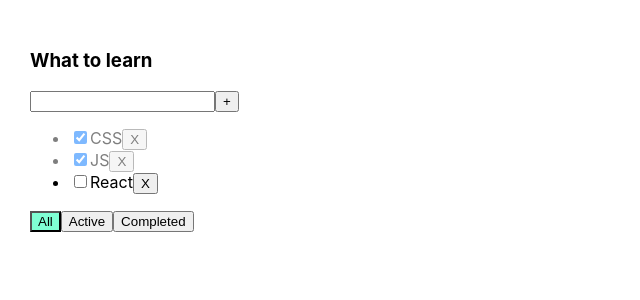
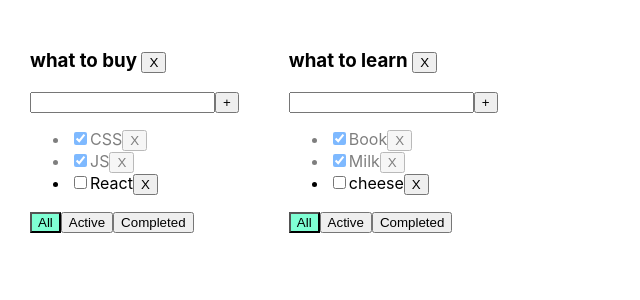
Before and after one commit to Barbos20/todo, a React (Create React App) app: page / in a window 1280 px wide. Shown: the top 300 px of the page, without its empty margins (0-640 px from the left). Built offline with nearby package versions, Linux system fonts and the light colour scheme.

Commit message:
deleted todo

```diff
--- a/src/App.tsx
+++ b/src/App.tsx
@@ -3,64 +3,104 @@
 import "./App.css";
 import { TaskType, Todolist } from "./Todolist";
 
-export type filterValuesType = "all" | "active" | "complited";
+export type filterValuesType = "all" | "active" | "completed";
+type TodolistType = {
+  id: string;
+  title: string;
+  filter: filterValuesType;
+};
 
 function App() {
-  const [tasks, setTasks] = useState<Array<TaskType>>([
-    { id: v1(), title: "CSS", isDone: true },
-    { id: v1(), title: "JS", isDone: true },
-    { id: v1(), title: "React", isDone: false },
-  ]);
-  const [filter, setFilter] = useState<filterValuesType>("all");
-
-  console.log(tasks);
-
-  function addTask(title: string) {
+  function addTask(title: string,todolistId:string) {
     let newTask = {
       id: v1(),
       title: title,
       isDone: false,
     };
-    let newTasks = [newTask, ...tasks];
-    setTasks(newTasks);
+    let task = tasks[todolistId];
+    let newTasks = [newTask, ...task];
+    tasks[todolistId]= newTasks
+    setTasks({...tasks});
   }
 
-  function removeTask(id: string) {
-    const filteredTasks = tasks.filter((task) => task.id !== id);
-    setTasks(filteredTasks);
+  function removeTask(id: string, todolistId: string) {
+    let task = tasks[todolistId];
+    const filteredTasks = task.filter((task) => task.id !== id);
+    tasks[todolistId] = filteredTasks;
+    setTasks({...tasks});
   }
 
-  function changeFilter(value: filterValuesType) {
-    setFilter(value);
+  function changeFilter(value: filterValuesType, todolistId: string) {
+    let todolist = todolists.find((tl) => tl.id === todolistId);
+    if (todolist) {
+      todolist.filter = value;
+    }
+    setTodolists([...todolists]);
   }
 
-  function changeTaskStatus(taskId: string, isDone: boolean) {
-    let task = tasks.find((t) => t.id === taskId);
-    if (task) {
-      task.isDone = isDone;
+  function changeTaskStatus(taskId: string, isDone: boolean, todolistId:string) {
+    let task = tasks[todolistId];
+    let newTask = task.find((t) => t.id === taskId);
+    if (newTask) {
+      newTask.isDone = isDone;
     }
-    setTasks([...tasks]);
+    setTasks({...tasks});
   }
 
-  let taskForTodolist = tasks;
-  if (filter === "active") {
-    taskForTodolist = tasks.filter((t) => t.isDone === false);
+  const todolistId1 = v1();
+  const todolistId2 = v1();
+
+  const [todolists, setTodolists] = useState<Array<TodolistType>>([
+    { id: todolistId1, title: "what to buy", filter: "all" },
+    { id: todolistId2, title: "what to learn", filter: "all" },
+  ]);
+
+const removeTodolist=(todolistId:string)=>{
+let filteredTodolist = todolists.filter(tl=>tl.id!== todolistId)
+setTodolists(filteredTodolist)
+delete tasks[todolistId]
+setTasks(tasks)
 }
-  if (filter === "complited") {
-    taskForTodolist = tasks.filter((t) => t.isDone === true);
+
+  const [tasks, setTasks] = useState({
+    [todolistId1]: [
+      { id: v1(), title: "CSS", isDone: true },
+      { id: v1(), title: "JS", isDone: true },
+      { id: v1(), title: "React", isDone: false },
+    ],
+    [todolistId2]: [
+      { id: v1(), title: "Book", isDone: true },
+      { id: v1(), title: "Milk", isDone: true },
+      { id: v1(), title: "cheese", isDone: false },
+    ],
+  });
+
+  return (
+    <div className="App">
+      {todolists.map((tl) => {
+        let taskForTodolist = tasks[tl.id];
+        if (tl.filter === "active") {
+          taskForTodolist = taskForTodolist.filter((t) => t.isDone === false);
+        }
+        if (tl.filter === "completed") {
+          taskForTodolist = taskForTodolist.filter((t) => t.isDone === true);
         }
 
         return (
-    <div className="App">
           <Todolist
-        title={"What to learn"}
+            key={tl.id}
+            id={tl.id}
+            title={tl.title}
             tasks={taskForTodolist}
             removeTask={removeTask}
             changeFilter={changeFilter}
             addTask={addTask}
             changeTaskStatus={changeTaskStatus}
-        filter={filter}
+            filter={tl.filter}
+            removeTodolist={removeTodolist}
           />
+        );
+      })}
     </div>
   );
 }
--- a/src/Todolist.tsx
+++ b/src/Todolist.tsx
@@ -10,11 +10,13 @@
 type TodolistPropsType = {
   title: string;
   tasks: Array<TaskType>;
-  removeTask: (id: string) => void;
-  changeFilter: (value: filterValuesType) => void;
-  addTask: (title: string) => void;
-  changeTaskStatus: (taskId: string, isDone: boolean) => void;
+  removeTask: (id: string,todolistId:string) => void;
+  changeFilter: (value: filterValuesType, todolistId:string) => void;
+  addTask: (title: string,todolistId:string) => void;
+  changeTaskStatus: (taskId: string, isDone: boolean,todolistId:string) => void;
   filter: filterValuesType;
+  id:string
+  removeTodolist:(todolistId:string)=> void
 };
 
 export function Todolist(props: TodolistPropsType) {
@@ -26,7 +28,7 @@
   };
   const addTask = () => {
     if (newTaskTitile.trim() !== "") {
-      props.addTask(newTaskTitile.trim());
+      props.addTask(newTaskTitile.trim(), props.id);
       setNewTaskTitile("");
     } else {
       setError("Title is required");
@@ -39,17 +41,21 @@
     }
   };
   const onAllClickHandler = () => {
-    props.changeFilter("all");
+    props.changeFilter("all", props.id);
   };
   const onActiveClickHandler = () => {
-    props.changeFilter("active");
+    props.changeFilter("active",props.id);
   };
   const onComplitedClickHandler = () => {
-    props.changeFilter("complited");
+    props.changeFilter("completed",props.id);
   };
+const removeTodolist=()=>{
+  props.removeTodolist(props.id)
+}
+
   return (
     <div>
-      <h3>{props.title}</h3>
+      <h3>{props.title} <button onClick={removeTodolist}>X</button></h3>
       <div>
         <input
           value={newTaskTitile}
@@ -63,10 +69,10 @@
       <ul>
         {props.tasks.map((task) => {
           const onRemoveHandler = () => {
-            props.removeTask(task.id);
+            props.removeTask(task.id, props.id);
           };
           const onChangeHandler = (e: ChangeEvent<HTMLInputElement>) => {
-            props.changeTaskStatus(task.id, e.currentTarget.checked);
+            props.changeTaskStatus(task.id, e.currentTarget.checked, props.id);
           };
           return (
             <li key={task.id} className={task.isDone ? "is-done" : ""}>
@@ -95,7 +101,7 @@
           Active
         </button>
         <button
-          className={props.filter === "complited" ? "active-filter" : ""}
+          className={props.filter === "completed" ? "active-filter" : ""}
           onClick={onComplitedClickHandler}
         >
           Completed
```
Lines whose indentation alone changed are shown as unchanged.
